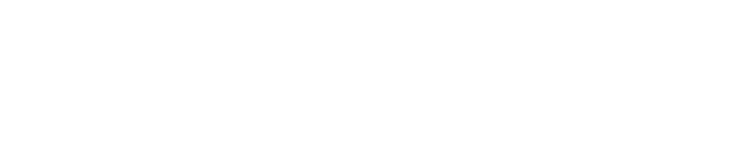
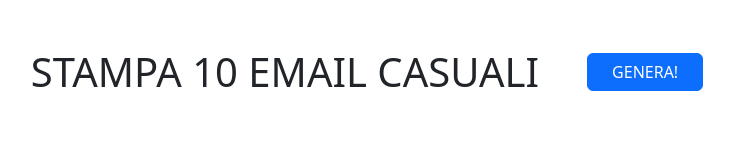
Before and after one commit to MirkoFarina/vue-email-list, a plain HTML site: page index.html in a window 1280 px wide. Shown: the whole page, without its empty margins (249-983 px from the left). Drawn offline with nearby package versions, Linux system fonts and the light colour scheme.

Commit message:
change name

```diff
--- a/index.html
+++ b/index.html
@@ -8,15 +8,33 @@
     <!-- VUE -->
     <script src="https://unpkg.com/vue@3"></script>
 
-    <!-- AJAX -->
+    <!-- AXIOS -->
     <script src='https://cdnjs.cloudflare.com/ajax/libs/axios/1.1.3/axios.js' integrity='sha512-xjzDqCmpabFznyCZ92vM1F0gg8ExgSukopZQOCcVbObLyJSmZAkaB9wzOCeSClearljJcjRh67cGDp2uv4diLg==' crossorigin='anonymous'></script>
 
+    <!-- BOOTSTRAP -->
+    <link rel='stylesheet' href='https://cdnjs.cloudflare.com/ajax/libs/bootstrap/5.2.2/css/bootstrap.min.css' integrity='sha512-CpIKUSyh9QX2+zSdfGP+eWLx23C8Dj9/XmHjZY2uDtfkdLGo0uY12jgcnkX9vXOgYajEKb/jiw67EYm+kBf+6g==' crossorigin='anonymous'/>
 
     <title>Vue Email List</title>
 </head>
 <body>
     <div id="app">
-
+        <div class="container">
+            <div class="row">
+                <div class="col d-flex align-items-center justify-content-center">
+                <h1 class="my-5">STAMPA 10 EMAIL CASUALI</h1>
+                <button @click="getApi()" class="btn btn-primary mx-5 px-4">GENERA!</button>
+                </div>
+            </div>
+        <div class="row">
+            <div class="col d-flex justify-content-center">
+               <ol>
+                    <li v-for="email in emailGenerated">
+                        {{email}}
+                    </li>
+               </ol>
+            </div>
+        </div>
+        </div>
     </div>
 
     <script src="js/app.js"></script>
```
